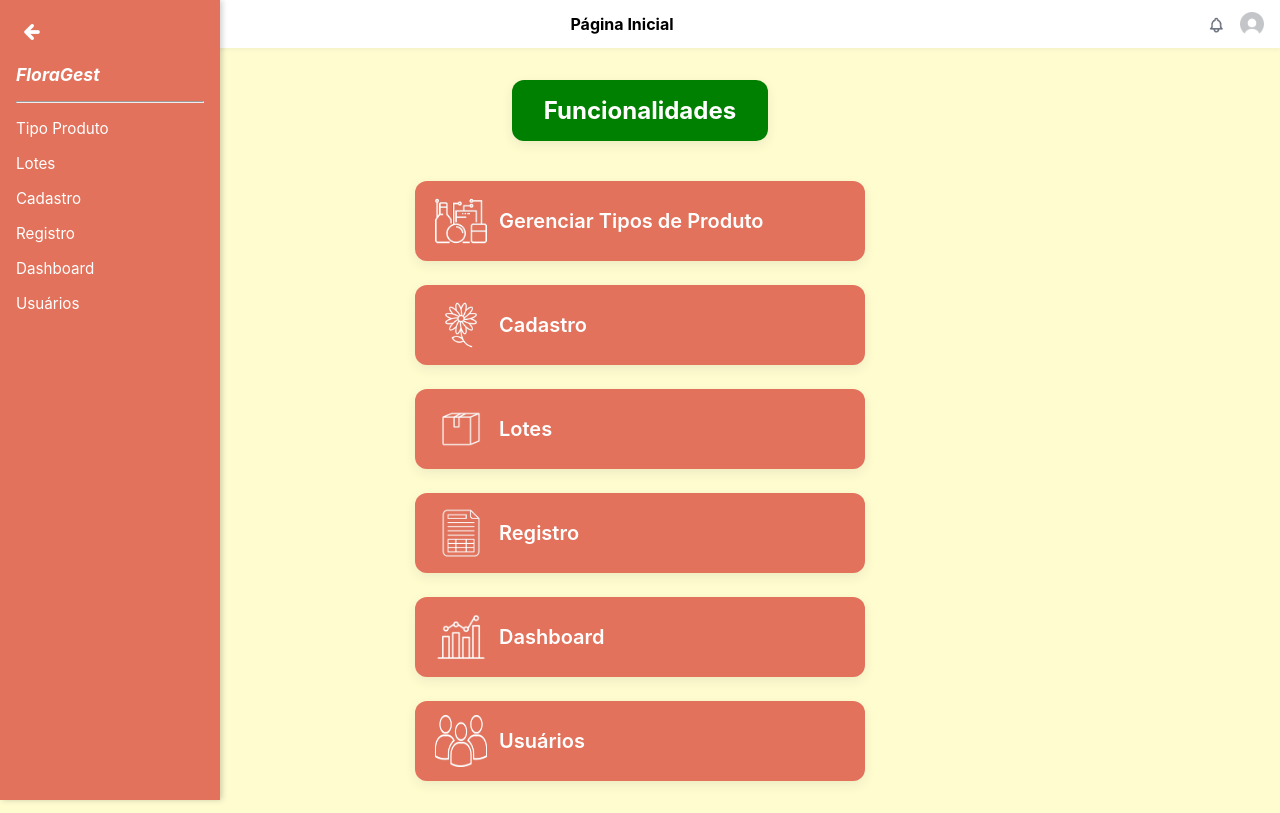
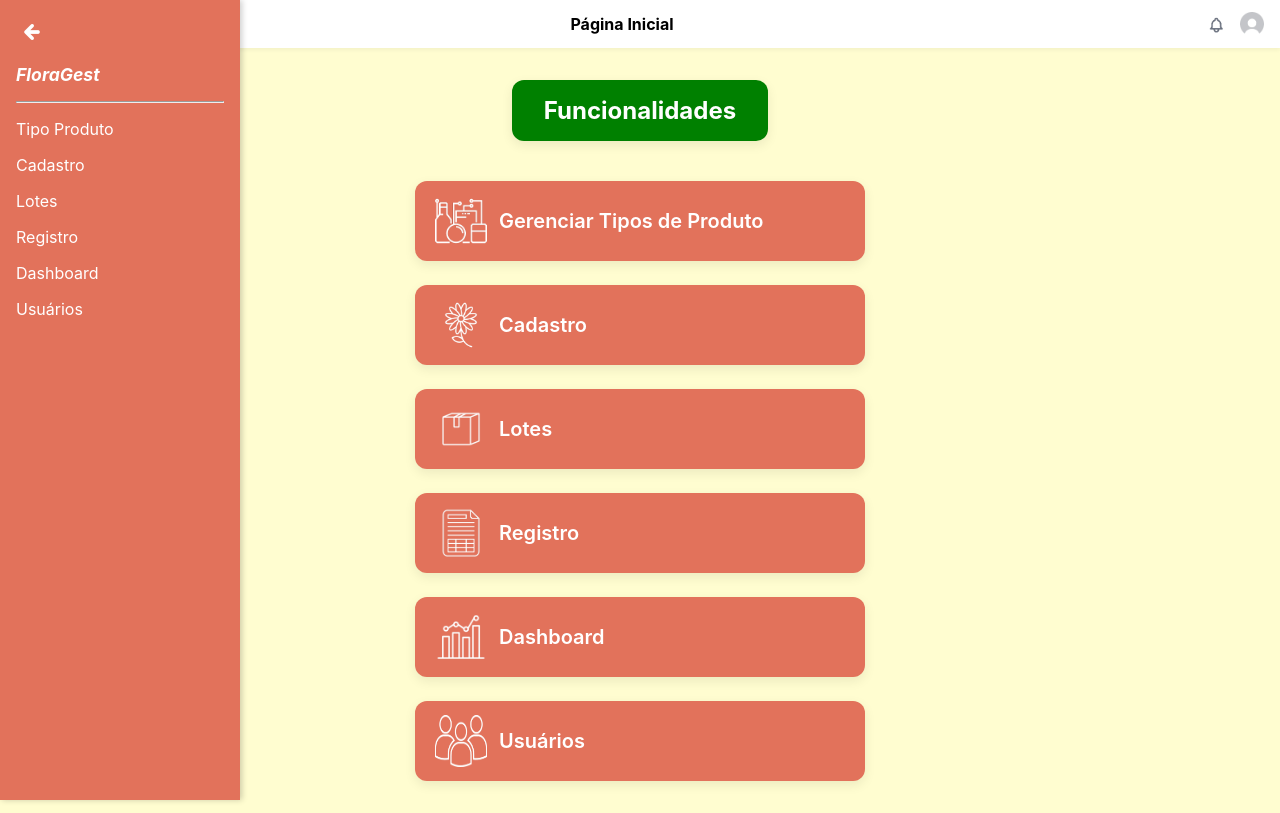
Before and after one commit to FGA0138-MDS-Ajax/2025.1-Jera, a React (Vite) app in the folder frontend/: page /Inicio in a window 1280 px wide. Both pictures are taken after a click on the button "Abrir menu". Built offline with nearby package versions, Linux system fonts and the light colour scheme.

Commit message:
Corrijir ordem dos links na navbar

```diff
--- a/frontend/src/Components/Navebar.tsx
+++ b/frontend/src/Components/Navebar.tsx
@@ -68,18 +68,18 @@ export default function Navbar({ title }: NavbarProps) {
               Tipo Produto
             </Link>
             <Link
+              to="/cadastro"
+              className="sidebar-link"
+              onClick={() => setSidebarOpen(false)}
+            >
+              Cadastro
+            </Link>
+            <Link
               to="/lotes"
               className="sidebar-link"
               onClick={() => setSidebarOpen(false)}
             >
               Lotes
-            </Link>
-            <Link
-              to="/cadastro"
-              className="sidebar-link"
-              onClick={() => setSidebarOpen(false)}
-            >
-              Cadastro
             </Link>
             <Link
               to="/registro"
--- a/frontend/src/styles/Navebar.css
+++ b/frontend/src/styles/Navebar.css
@@ -68,9 +68,9 @@
   position: fixed;
   top: 0;
   left: 0;
-  width: 220px;
+  width: 240px;
   height: 100vh;
-  background-color: #E2725B; /* Terra cota */
+  background-color: #E2725B;
   color: white;
   padding: 1rem;
   z-index: 100;
@@ -133,7 +133,7 @@
   background: none;
   border: none;
   color: white;
-  font-size: 0.95rem;
+  font-size: 1rem;
   text-align: left;
   cursor: pointer;
   padding: 0;
```
